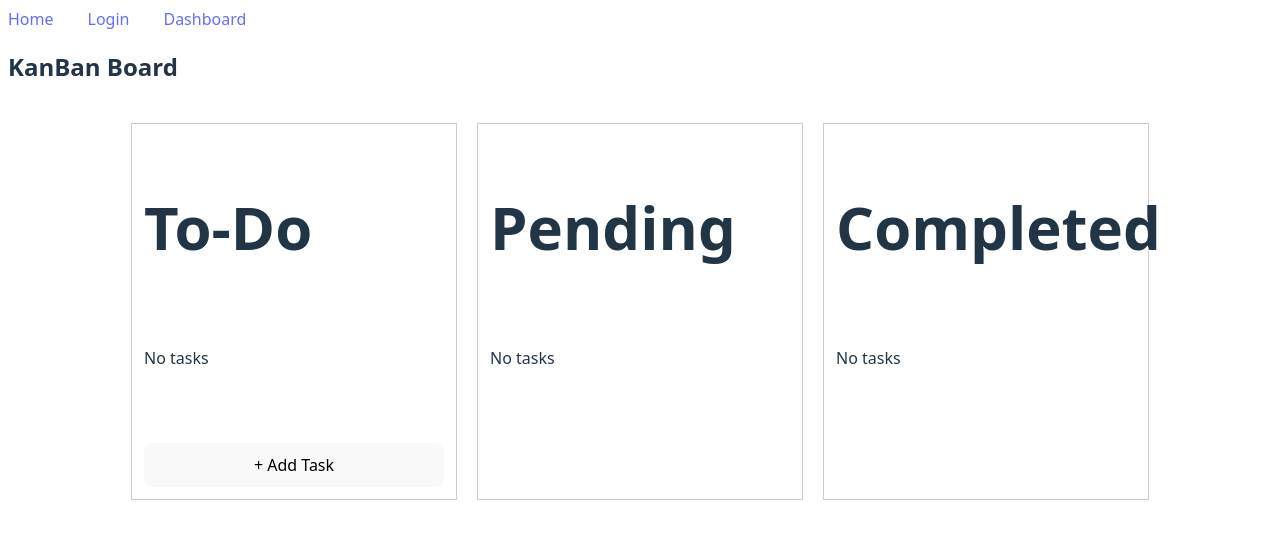
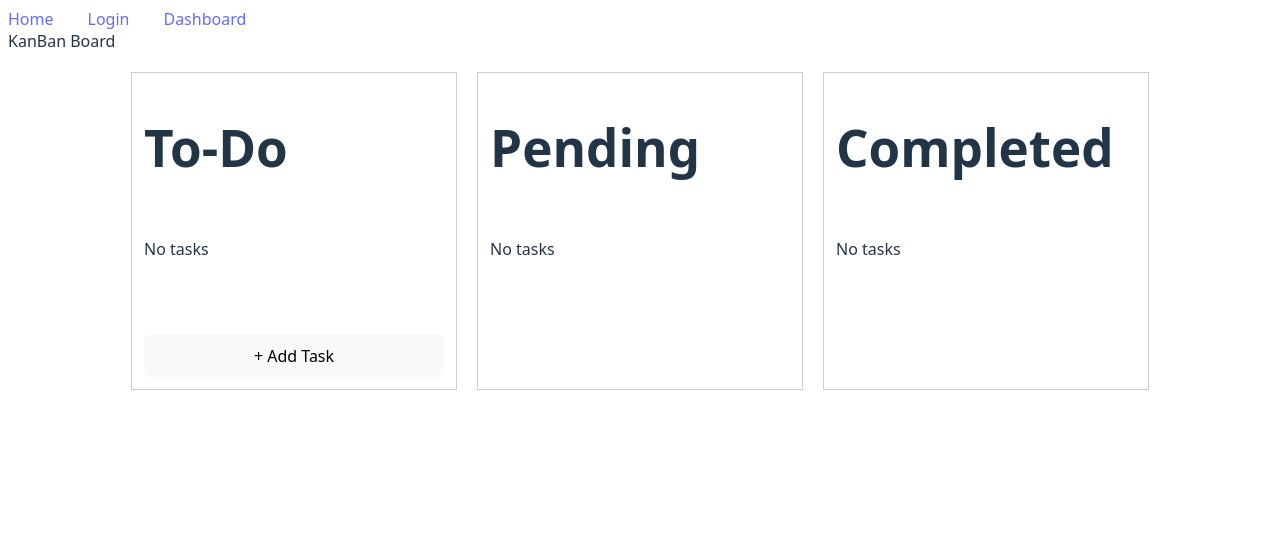
Before and after one commit to dvadnere-debug/Task-Management, a React (Vite) app: page /dashboard in a window 1280 px wide. Shown: the top 538 px of the page. Built offline with nearby package versions, Linux system fonts and the light colour scheme.

Commit message:
fixed some error

```diff
--- a/src/components/TaskBoard.jsx
+++ b/src/components/TaskBoard.jsx
@@ -8,7 +8,7 @@ function TaskBoard() {
 
   return (
     <div>
-      <h2>KanBan Board</h2>
+      <header>KanBan Board</header>
 
       {showForm && (
         <AddTaskForm
@@ -24,18 +24,18 @@ function TaskBoard() {
         style={{ display: "flex", gap: "20px", justifyContent: "center" }}
       >
         <TaskColumn
-          title={<h1>To-Do</h1>}
+          title="To-Do"
           tasks={tasks.filter((task) => task.status === "todo")}
           onAddClick={() => setShowForm(true)}
         />
 
         <TaskColumn
-          title={<h1>Pending</h1>}
+          title="Pending"
           tasks={tasks.filter((task) => task.status === "pending")}
         />
 
         <TaskColumn
-          title={<h1>Completed</h1>}
+          title="Completed"
           tasks={tasks.filter((task) => task.status === "completed")}
         />
       </div>
--- a/src/components/TaskColumn.jsx
+++ b/src/components/TaskColumn.jsx
@@ -13,7 +13,7 @@ function TaskColumn({ title, tasks, onAddClick }) {
         minHeight: "200px",
       }}
     >
-      <h3>{title}</h3>
+      <h1>{title}</h1>
 
       {tasks.length === 0 && <p>No tasks</p>}
 
--- a/src/routes/appRouter.jsx
+++ b/src/routes/appRouter.jsx
@@ -9,7 +9,6 @@ const appRouter = createBrowserRouter([
     path: "/",
     element: (
       <>
-        {" "}
         <NavBar />
         <p>Welcome to the Tasks Management App</p>
       </>
```
